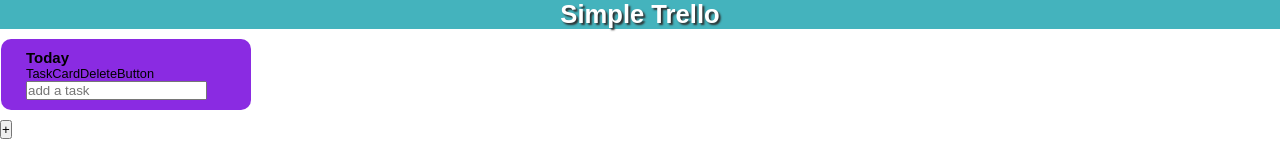
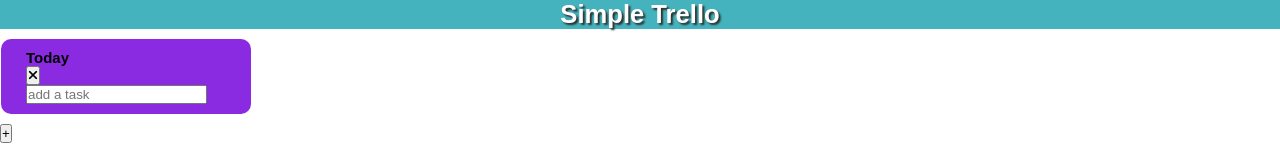
Before and after one commit to K-Jonin/trello_clone, a React (Create React App) app in the folder trello_clone/: page / in a window 1280 px wide. Shown: the top 160 px of the page. Built offline with nearby package versions, Linux system fonts and the light colour scheme.

Commit message:
タスクカードの削除処理の追加

```diff
--- a/trello_clone/src/components/task/TaskCard.jsx
+++ b/trello_clone/src/components/task/TaskCard.jsx
@@ -4,15 +4,21 @@ import { TaskAddInput } from "./input/TaskAddInput"
 import { TaskCardTitle } from "./TaskCardTitle"
 import { Tasks } from "./Tasks"
 
-export const TaskCard = () => {
+export const TaskCard = ({taskCardsList, setTaskCardsList, taskCard}) => {
 
 	const [inputText, setInputText] = useState("");
 	const [taskList, setTaskList] = useState([]);
 
   return (
 	<div className="taskCard">
-		<TaskCardTitle />
-		<TaskCardDeleteButton />
+		<div className="taskCardTitleAndTaskCardDeleteNuttonArea">
+			<TaskCardTitle />
+			<TaskCardDeleteButton
+				taskCardsList={taskCardsList}
+				setTaskCardsList={setTaskCardsList}
+				taskCard={taskCard}
+			/>
+		</div>
 		<TaskAddInput
 			inputText={inputText}
 			setInputText={setInputText}
--- a/trello_clone/src/components/task/TaskCards.jsx
+++ b/trello_clone/src/components/task/TaskCards.jsx
@@ -12,8 +12,13 @@ export const TaskCards = () => {
 
   return (
 	<div className="taskCardsArea">
-		{taskCardsList.map((taskCardList) => (
-			<TaskCard key={taskCardList.id} />
+		{taskCardsList.map((taskCard) => (
+			<TaskCard
+				key={taskCard.id}
+				taskCardsList={taskCardsList}
+				setTaskCardsList={setTaskCardsList}
+				taskCard={taskCard}
+			/>
 		))}
 		<AddTaskCardButton
 			taskCardsList={taskCardsList}
--- a/trello_clone/src/components/task/button/TaskCardDeleteButton.jsx
+++ b/trello_clone/src/components/task/button/TaskCardDeleteButton.jsx
@@ -1,7 +1,20 @@
 import React from 'react'
 
-export const TaskCardDeleteButton = () => {
+export const TaskCardDeleteButton = ({taskCardsList, setTaskCardsList, taskCard}) => {
+
+  const taskCardDeleteButton = (id) => {
+    /* タスクカードを削除 */
+    setTaskCardsList(taskCardsList.filter((e) => e.id !== id));
+  };
+
   return (
-	<div>TaskCardDeleteButton</div>
+	<div>
+    <button
+      className="taskCardDeleteButton"
+      onClick={() => taskCardDeleteButton(taskCard.id)}
+    >
+      <i className="fa-solid fa-xmark"></i>
+    </button>
+  </div>
   )
 }
```
